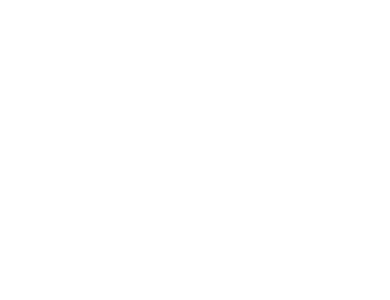
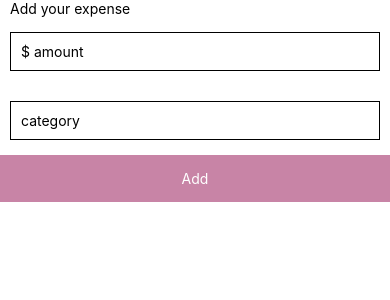
Before and after one commit to PrajjwolShrestha/ListApp, a React Native app: screen / in a window 390 px wide. Shown: the top 300 px of the page. Built offline with nearby package versions, Linux system fonts and the light colour scheme.

Commit message:
added list to list items(mistakes fixed)

```diff
--- a/App.js
+++ b/App.js
@@ -1,50 +1,92 @@
 import { StatusBar } from 'expo-status-bar';
 import React , {Component} from 'react';
-import { StyleSheet, Text, View, SafeAreaView } from 'react-native';
+import { StyleSheet, Text, View, SafeAreaView, FlatList, TextInput, Button, TouchableOpacity } from 'react-native';
 
-//create an app as a class
-//export class and mark it as default
+import {Item} from './components/Item';
 
-export default class App extends Component{
-  //render function is the main component inside the class
-  render(){
-    return(
-      <SafeAreaView>
+export default class App extends Component {
+  state = {
+    expenseAmount : 0,
+    expenseCategory: '',
+    updating: false,
+  }
+  listData = []
 
+  render() {
+    return (
+      <SafeAreaView >
+        <View style={styles.main}>
+        <Text>Add your expense</Text>
+        <TextInput
+          style={styles.input}
+          placeholder="$ amount"
+          onChangeText={ text => this.setState({expenseAmount: parseFloat(text) }) }
+          keyboardType="number-pad" />
+        <TextInput
+          style={styles.input}
+          placeholder="category"
+          onChangeText={ text => this.setState({ expenseCategory: text }) }
+        />
+        </View>
+        {/* wrap the button in view */}
+        <View>
+          <TouchableOpacity  style={styles.button} onPress= {this.addItem}>
+            <Text style={styles.buttonText} >Add</Text>
+          </TouchableOpacity>
+        </View>
+
+
+        <FlatList
+          data = {this.listData}
+          renderItem = { this.renderList }
+          keyExtractor = { item => item.id }
+          extraData = {this.state.expenseAmount}
+        />
       </SafeAreaView>
-    ) //returns view in brackets
+    )
+  }
+  renderList = ({item}) => (
+    <Item amount={item.amount} category={item.category} />
+  )
+  addItem = () => {
+    if(
+      isNaN(this.state.expenseAmount) ||
+      this.state.expenseAmount == 0 ||
+      this.state.expenseCategory == '' ) {
+      return;
+    }
+    let itemId = new Date().getTime().toString()
+    let listItem = {
+      id: itemId,
+      amount: this.state.expenseAmount,
+      category: this.state.expenseCategory
+    }
+    this.listData.push(listItem)
+    console.log('adding')
+    // this.setState({updating: true})
+    this.setState({expenseAmount:0})
   }
 }
-
-//create a stylesheet
+const colors = {
+  primary : 'hsla(330, 38%, 65%, 1)'
+}
 const styles = StyleSheet.create({
   main: {
-    paddingHorizontal:10,
+    paddingHorizontal: 10,
+  },
+  input: {
+    width: '100%',
+    padding: 10,
+    borderColor: 'black',
+    borderWidth: 1,
+    marginVertical: 15
+  },
+  button: {
+    padding: 15,
+    backgroundColor: colors.primary
+  },
+  buttonText: {
+    color: 'white',
+    textAlign: 'center'
   }
 })
-//stylesheet end
-
-
-
-
-//Notes here---------------------------
-
-/*
-
-import safe area view
-
-- reating an app where people can view list of data of something
-- to implement that we need to add flatlist component
-- have a look at the website
-
-- flatlist has a function render item
-- it also has component called item
-- create a component first
-- for that create a folder component
-- inside that create js file named as Item.js
-
-
-
-*/
-
-//End of Notes ------------------------
```
